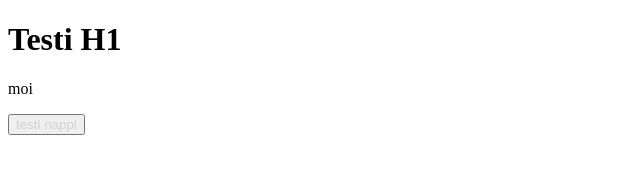
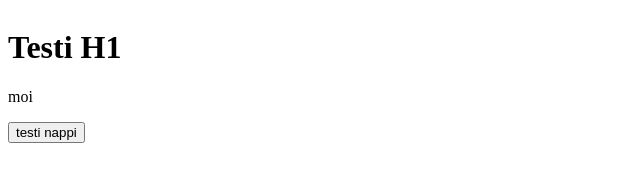
Before and after one commit to xVildis/xvildis.github.io, a plain HTML site: page index.html in a window 1280 px wide. Shown: the whole page, without its empty margins (0-640 px from the left). Drawn offline with Linux system fonts and the light colour scheme.

Commit message:
fix head -> body

```diff
--- a/test.css
+++ b/test.css
@@ -1,7 +1,8 @@
 button {
-    color: lightgray;
+    /*text color not the actual button color*/
+    color: black;
 }
 
-head {
+body {
     align-content: center;
 }
```
